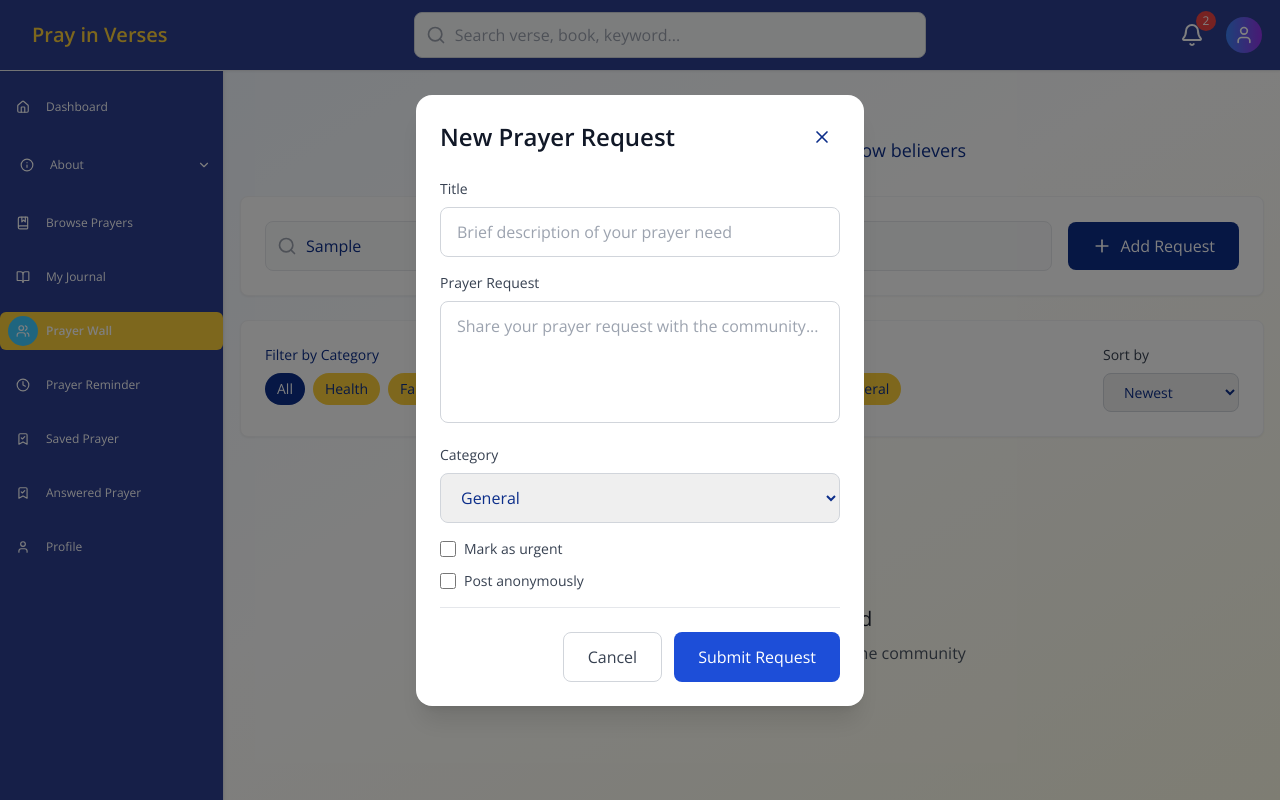
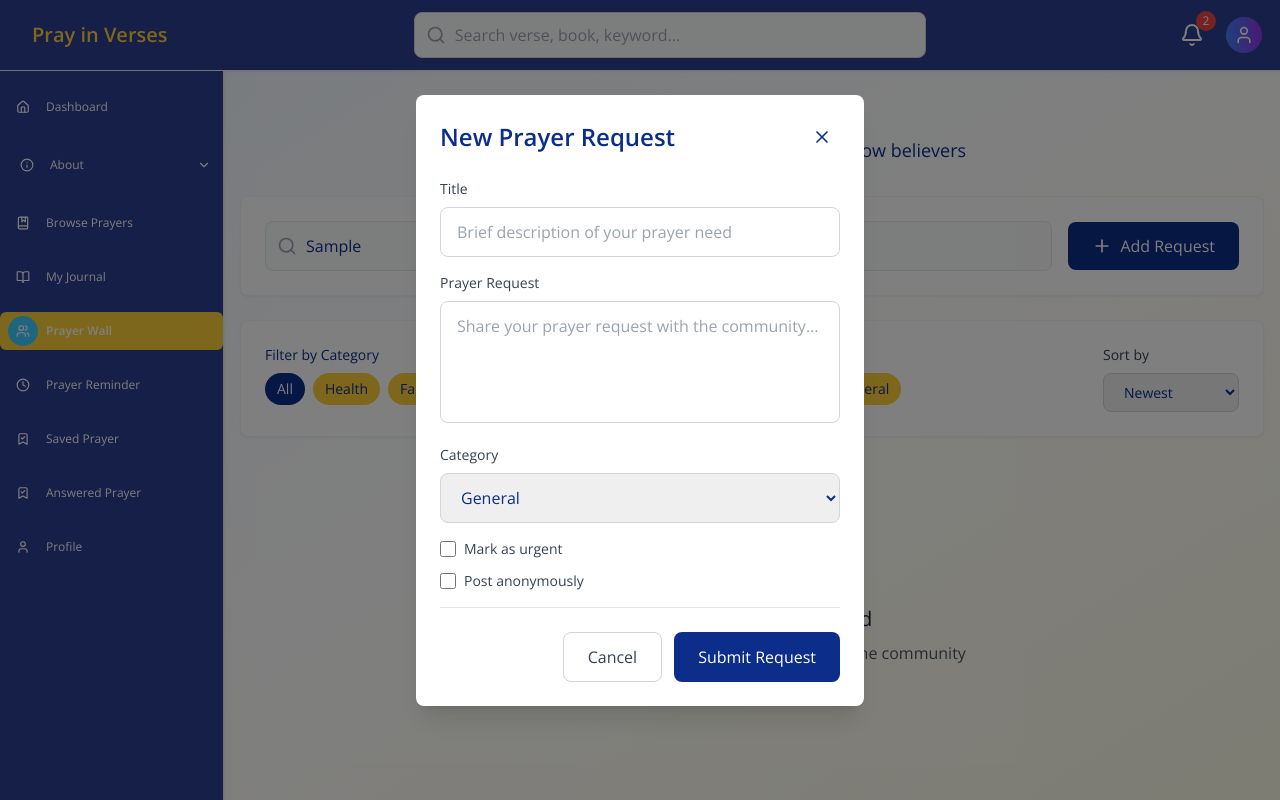
Before and after one commit to preckidtech/Pray-in-Verses, a React (Vite) app: page /prayer-wall in a window 1280 px wide. Both pictures are taken after typing "Sample" into the empty fields and a click on the button "Add Request". Built offline with nearby package versions, Linux system fonts and the light colour scheme.

Commit message:
prayer wall bran 0.2

```diff
--- a/src/pages/PrayerWalls.jsx
+++ b/src/pages/PrayerWalls.jsx
@@ -219,7 +219,7 @@ const PrayerWalls = () => {
                 placeholder="Search prayer requests..."
                 value={searchTerm}
                 onChange={(e) => setSearchTerm(e.target.value)}
-                className="w-full pl-10 pr-4 py-3 border border-gray-200 rounded-lg bg-gray-50 focus:ring-2 focus:ring-blue-500 focus:border-transparent"
+                className="w-full pl-10 pr-4 py-3 border border-gray-200 rounded-lg bg-gray-50 focus:ring-2 focus:ring-[#0C2E8A] focus:border-transparent"
               />
             </div>
             <button
@@ -380,10 +380,10 @@ const PrayerWalls = () => {
       {/* Modal */}
       {showModal && (
         <div className="fixed inset-0 bg-black bg-opacity-50 z-50 flex items-center justify-center p-4">
-          <div className="bg-white rounded-xl shadow-xl w-full max-w-md max-h-[90vh] overflow-y-auto">
+          <div className="bg-white rounded-lg shadow-xl w-full max-w-md max-h-[90vh] overflow-y-auto">
             <div className="p-6">
               <div className="flex justify-between items-center mb-6">
-                <h2 className="text-2xl font-semibold text-gray-900">New Prayer Request</h2>
+                <h2 className="text-2xl font-semibold text-[#0C2E8A]">New Prayer Request</h2>
                 <button
                   onClick={() => setShowModal(false)}
                   className="p-2 hover:bg-gray-100 rounded-lg transition"
@@ -402,7 +402,7 @@ const PrayerWalls = () => {
                     onChange={(e) =>
                       setFormData({ ...formData, title: e.target.value })
                     }
-                    className="w-full px-4 py-3 border border-gray-300 rounded-lg focus:ring-2 focus:ring-blue-500 focus:border-transparent"
+                    className="w-full px-4 py-3 border border-gray-300 rounded-lg focus:ring-2 focus:ring-[#0C2E8A] focus:border-transparent"
                     required
                   />
                 </div>
@@ -416,7 +416,7 @@ const PrayerWalls = () => {
                       setFormData({ ...formData, content: e.target.value })
                     }
                     rows="4"
-                    className="w-full px-4 py-3 border border-gray-300 rounded-lg focus:ring-2 focus:ring-blue-500 focus:border-transparent resize-none"
+                    className="w-full px-4 py-3 border border-gray-300 rounded-lg focus:ring-2 focus:ring-[#0C2E8A] focus:border-transparent resize-none"
                     required
                   />
                 </div>
@@ -428,7 +428,7 @@ const PrayerWalls = () => {
                     onChange={(e) =>
                       setFormData({ ...formData, category: e.target.value })
                     }
-                    className="w-full px-4 py-3 border border-gray-300 rounded-lg focus:ring-2 focus:ring-blue-500 focus:border-transparent"
+                    className="w-full px-4 py-3 border border-gray-300 rounded-lg focus:ring-2 focus:ring-[#0C2E8A]focus:border-transparent"
                   >
                     {categories.filter(cat => cat !== "All").map((cat) => (
                       <option key={cat} value={cat}>{cat}</option>
@@ -444,7 +444,7 @@ const PrayerWalls = () => {
                       onChange={(e) =>
                         setFormData({ ...formData, isUrgent: e.target.checked })
                       }
-                      className="w-4 h-4 text-blue-600 focus:ring-blue-500 border-gray-300 rounded"
+                      className="w-4 h-4 text-[#0C2E8A] focus:ring-[#0C2E8A] border-gray-300 rounded"
                     />
                     <span className="ml-2 text-sm text-gray-700">Mark as urgent</span>
                   </label>
@@ -459,7 +459,7 @@ const PrayerWalls = () => {
                           isAnonymous: e.target.checked,
                         })
                       }
-                      className="w-4 h-4 text-blue-600 focus:ring-blue-500 border-gray-300 rounded"
+                      className="w-4 h-4 text-[#0C2E8A] focus:ring-blue-500 border-gray-300 rounded"
                     />
                     <span className="ml-2 text-sm text-gray-700">Post anonymously</span>
                   </label>
@@ -475,7 +475,7 @@ const PrayerWalls = () => {
                   </button>
                   <button
                     type="submit"
-                    className="px-6 py-3 bg-blue-700 text-white rounded-lg hover:bg-blue-800 transition font-medium"
+                    className="px-6 py-3 bg-[#0C2E8A] text-white rounded-lg hover:bg-blue-800 transition font-medium"
                   >
                     Submit Request
                   </button>
```
